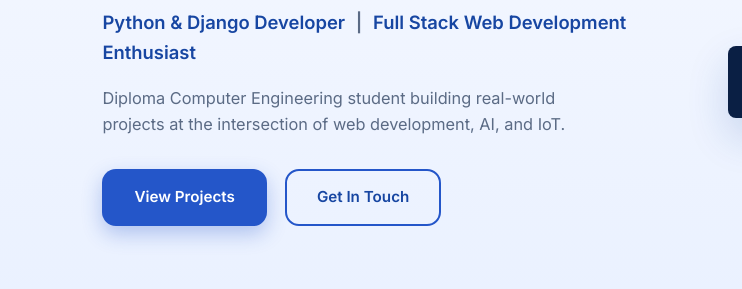
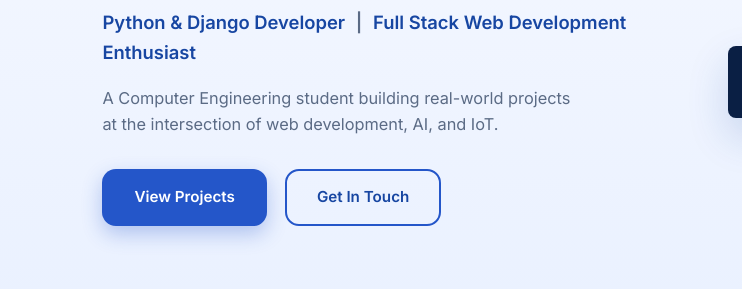
Before and after one commit to Jelamrraval/Portfolioweb, a plain HTML site: page index.html in a window 1280 px wide. Shown: the part 245-534 px from the top of the page, 0-742 px from the left. Drawn offline with Linux system fonts and the light colour scheme.

Commit message:
Update portfolio webpage

```diff
--- a/index.html
+++ b/index.html
@@ -714,7 +714,7 @@
       <h1>Hi, I'm <span class="highlight">Jelam Raval</span></h1>
       <p class="hero-role">Python &amp; Django Developer <span class="sep">|</span> Full Stack Web Development Enthusiast</p>
       <p class="hero-desc">
-        Diploma Computer Engineering student building real-world projects at the
+        A Computer Engineering student building real-world projects at the
         intersection of web development, AI, and IoT.
       </p>
       <div class="hero-buttons">
```
